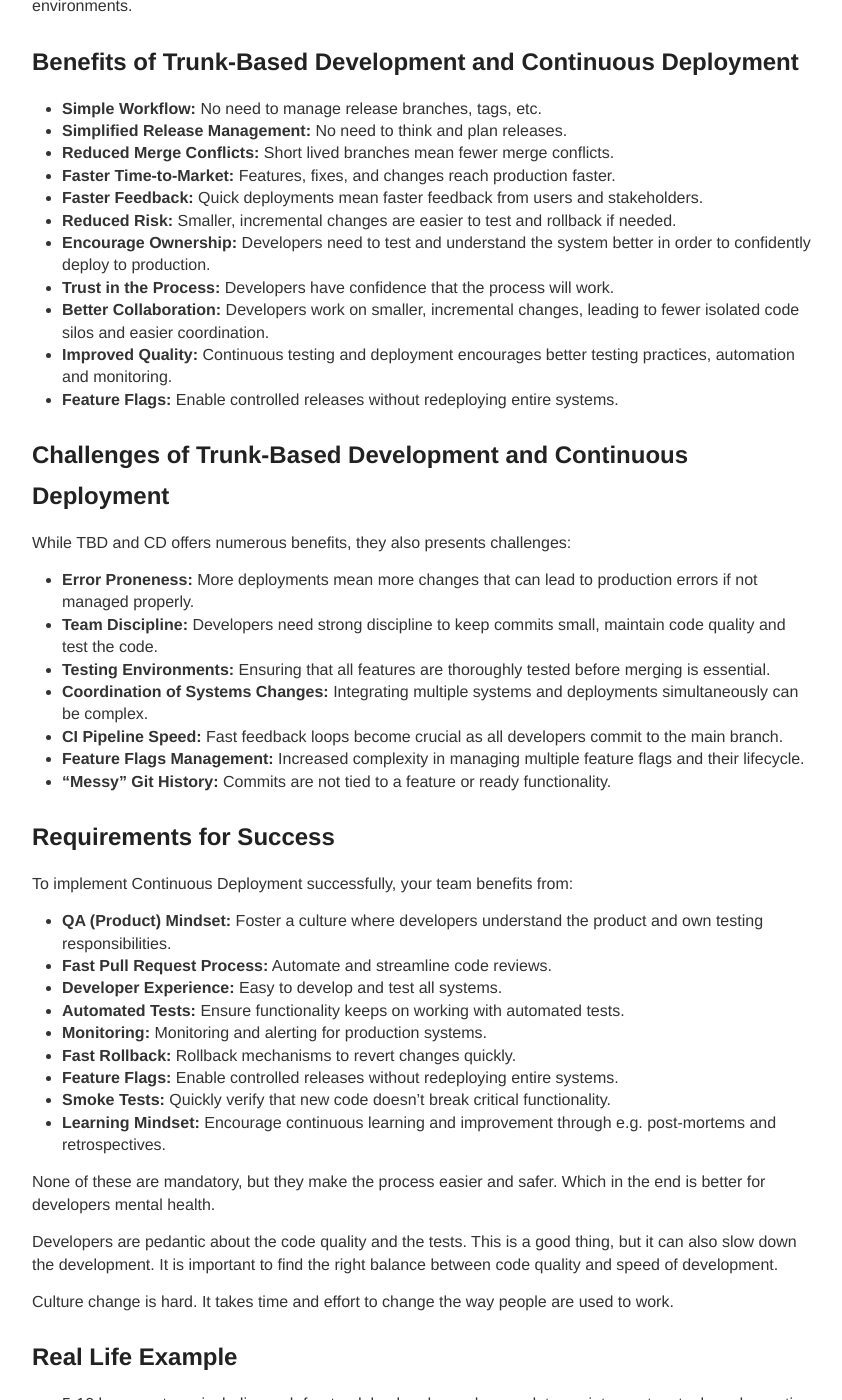
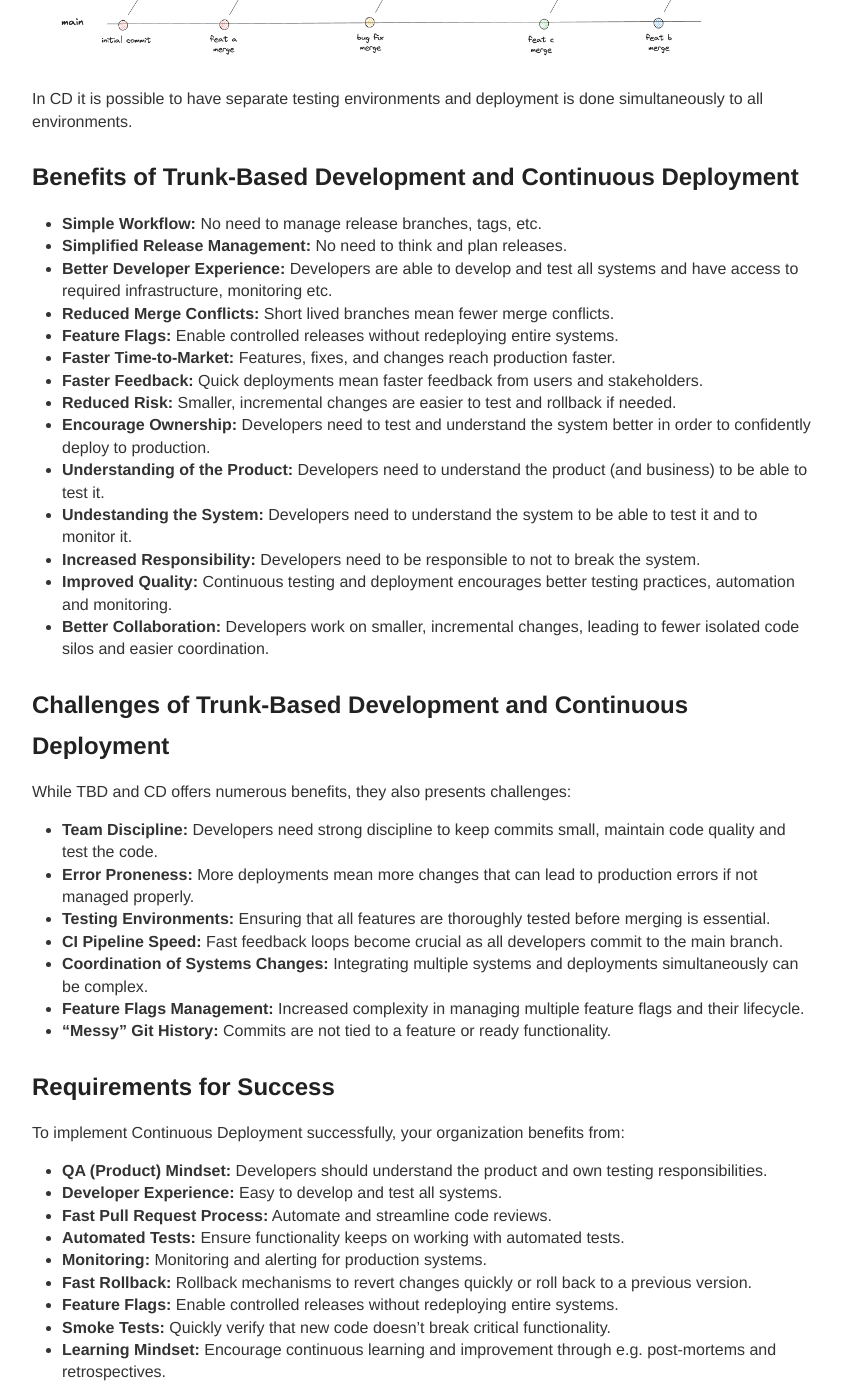
Before and after one commit to ttu/ttu.github.io, a Jekyll site: the page built from _posts/2025-2-11-trunk-based-development-with-continuous-deployments.md, in a window 1280 px wide and 1400 px high, scrolled down 6249 px. Shown: the whole window, without its empty margins (218-1060 px from the left). Built offline with Jekyll 4.4.1, drawn with Linux system fonts in a browser that asks for light colours; some of the changed text lies outside the part shown.

Commit message:
Fix typos and reorder bullet points from TBD & CD post

```diff
--- a/_posts/2025-2-11-trunk-based-development-with-continuous-deployments.md
+++ b/_posts/2025-2-11-trunk-based-development-with-continuous-deployments.md
@@ -97,16 +97,17 @@ Links:
 
 Trunk-Based Development involves working from a single shared branch of code, often referred to as the "trunk" or "main" branch.
 
-The goal of TBD is to simplifying release management and helps to achieve continuous deployment.
+The goal of TBD is to simplifying version control usage, maintain stable codebase and to help achieve continuous deployment.
 
-Key is to have main branch in a deployable state at all times. Manual testing is done during the development and automated tests during the CI/CD pipeline.
+Key is to have main branch in a deployable/stable state at all times. Manual testing is done during the development and automated tests during the CI/CD pipeline.
 
 ![TBD 1](/images/posts/continuous-deployment/branches-1.png){: width="850" }
 
-TBD promotes the use of feature flags. This allows developers to merge code changes into the trunk without having the whole feature completed. Main-branch can contain non working functionality or partial features that are not in use. These do not need to be hidden behind feature flags.
+TBD promotes the use of feature flags. This allows developers to merge code changes into the trunk without having the whole feature completed. Main-branch can contain new functionality that will replace old functionality, non working functionality or partial features that are not in use. These do not need to be hidden behind feature flags.
 
 ![TBD 2](/images/posts/continuous-deployment/branches-2.png){: width="850" }
 
+Having 2 different versions of the same functionality at the same time is not uncommon in TBD. In A/B testing it is also common to have 2 or more versions of the same feature, so it is not only a thing in TBD.
 
 As features don't need to be completed before merging to main, branches can be short lived. This reduces the risk of divergence and makes the review process easier.
 
@@ -152,51 +154,58 @@ Continuous deployment process:
 
 In CD it is possible to have separate testing environments and deployment is done simultaneously to all environments.
 
+
 ## Benefits of Trunk-Based Development and Continuous Deployment
 
 * __Simple Workflow:__ No need to manage release branches, tags, etc.
 * __Simplified Release Management:__ No need to think and plan releases.
+* __Better Developer Experience:__ Developers are able to develop and test all systems and have access to required infrastructure, monitoring etc.
 * __Reduced Merge Conflicts:__ Short lived branches mean fewer merge conflicts.
+* __Feature Flags:__ Enable controlled releases without redeploying entire systems.
 * __Faster Time-to-Market:__ Features, fixes, and changes reach production faster.
 * __Faster Feedback:__ Quick deployments mean faster feedback from users and stakeholders.
 * __Reduced Risk:__ Smaller, incremental changes are easier to test and rollback if needed.
 * __Encourage Ownership:__ Developers need to test and understand the system better in order to confidently deploy to production.
-* __Trust in the Process:__ Developers have confidence that the process will work.
+* __Understanding of the Product:__ Developers need to understand the product (and business) to be able to test it.
+* __Undestanding the System:__ Developers need to understand the system to be able to test it and to monitor it.
+* __Increased Responsibility:__ Developers need to be responsible to not to break the system.
+* __Improved Quality:__ Continuous testing and deployment encourages better testing practices, automation and monitoring.
 * __Better Collaboration:__ Developers work on smaller, incremental changes, leading to fewer isolated code silos and easier coordination.
-* __Improved Quality:__ Continuous testing and deployment encourages better testing practices, automation and monitoring.
-* __Feature Flags:__ Enable controlled releases without redeploying entire systems.
+
 
 ## Challenges of Trunk-Based Development and Continuous Deployment
 
 While TBD and CD offers numerous benefits, they also presents challenges:
 
+* __Team Discipline:__ Developers need strong discipline to keep commits small, maintain code quality and test the code.
 * __Error Proneness:__ More deployments mean more changes that can lead to production errors if not managed properly.
-* __Team Discipline:__ Developers need strong discipline to keep commits small, maintain code quality and test the code.
 * __Testing Environments:__ Ensuring that all features are thoroughly tested before merging is essential.
+* __CI Pipeline Speed:__ Fast feedback loops become crucial as all developers commit to the main branch.
 * __Coordination of Systems Changes:__ Integrating multiple systems and deployments simultaneously can be complex.
-* __CI Pipeline Speed:__ Fast feedback loops become crucial as all developers commit to the main branch.
 * __Feature Flags Management:__ Increased complexity in managing multiple feature flags and their lifecycle.
 * __"Messy" Git History:__ Commits are not tied to a feature or ready functionality.
 
+
 ## Requirements for Success
 
-To implement Continuous Deployment successfully, your team benefits from:
+To implement Continuous Deployment successfully, your organization benefits from:
 
-* __QA (Product) Mindset:__ Foster a culture where developers understand the product and own testing responsibilities.
+* __QA (Product) Mindset:__ Developers should understand the product and own testing responsibilities.
+* __Developer Experience:__ Easy to develop and test all systems.
 * __Fast Pull Request Process:__ Automate and streamline code reviews.
-* __Developer Experience:__ Easy to develop and test all systems.
 * __Automated Tests:__ Ensure functionality keeps on working with automated tests.
 * __Monitoring:__ Monitoring and alerting for production systems.
-* __Fast Rollback:__ Rollback mechanisms to revert changes quickly.
+* __Fast Rollback:__ Rollback mechanisms to revert changes quickly or roll back to a previous version.
 * __Feature Flags:__ Enable controlled releases without redeploying entire systems.
 * __Smoke Tests:__ Quickly verify that new code doesn't break critical functionality.
 * __Learning Mindset:__ Encourage continuous learning and improvement through e.g. post-mortems and retrospectives.
 
-None of these are mandatory, but they make the process easier and safer. Which in the end is better for developers mental health.
+None of these are mandatory, but they make the process easier and safer. This in the end is better for developers mental health, as they are not stressed about the production stability.
 
 Developers are pedantic about the code quality and the tests. This is a good thing, but it can also slow down the development. It is important to find the right balance between code quality and speed of development.
 
 Culture change is hard. It takes time and effort to change the way people are used to work.
+
 
 ## Real Life Example
 
@@ -204,7 +213,8 @@ Culture change is hard. It takes time and effort to change the way people are us
 * Internal and customer-facing systems.
 * 50 developers across 5+ teams.
 
-#### Key Features
+
+### Key Features
 
 * Larger Systems: Systems around single puposes.
 * Common "Micro" Services: Services that were used by multiple larger systems.
@@ -214,14 +224,16 @@ Culture change is hard. It takes time and effort to change the way people are us
   * Lava Layers: Long lived systems with multiple different style per system.
 * 3rd Party Integrations: Integration with external services.
 
-####  Tools
 
-* Version Control: GitHub with Google Cloud CI/CD pipelines.
-* Monorepos: Repository had code and deployment configurations.
+###  Tools
+
+* CI: GitHub with Google Cloud CI/CD pipelines.
+* Monorepos: Some of the repository had all related code and deployment configurations.
 * Deployment: Kubernetes for container orchestration.
 * Monitoring: Implemented using commercial tools.
 
-#### Architecture
+
+### Architecture
 
 This is only a high level overview of the architecture. It is not a complete picture, but gives you a general idea, that it was not a small or extremely simple system.
 
@@ -231,16 +243,15 @@ External systems had hundreds of thousands of visitors per day. Internal systems
 
 No team was responsible for a single system, but each team worked on all or most of the systems.
 
-
 New functionality was often added with better practices in mind. Old working functionality was left as it was or was refactored only when the functionality was changed.
 
 
-## Learnings
+### Learnings
 
 1. **Keep it Simple:** Do not overthink or overcomplicate the process.
 
 
-### Organization
+#### Organization
 
 1. **Speed Over Perfect Stability:** The organization must accept that faster deployments may occasionally cause issues, but the benefit is getting valuable changes to users more quickly.
 
@@ -253,7 +264,7 @@ New functionality was often added with better practices in mind. Old working fun
 Note: These lessons apply beyond just Continuous Deployment - they reflect a broader mindset of iterative development and production testing. Start learning and testing as quickly as possible.
 
 
-### Development
+#### Development
 
 1. **Team Independence:** When a single team can make changes to any system, the whole process becomes simpler as less coordination is needed.
 
```
Also changed, not shown: other parts of _posts/2025-2-11-trunk-based-development-with-continuous-deployments.md (+5 -4 lines).
